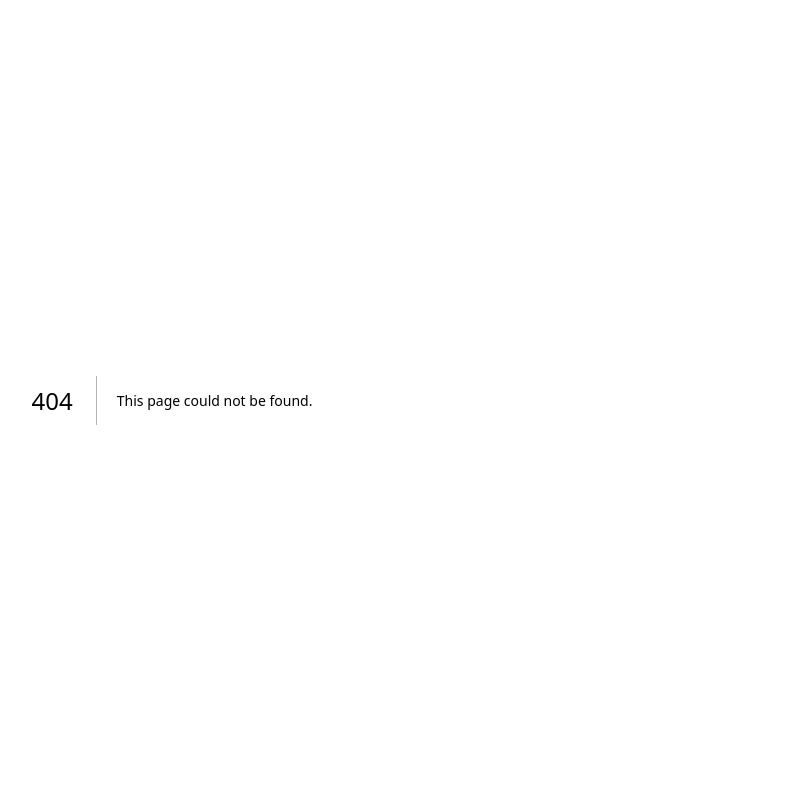
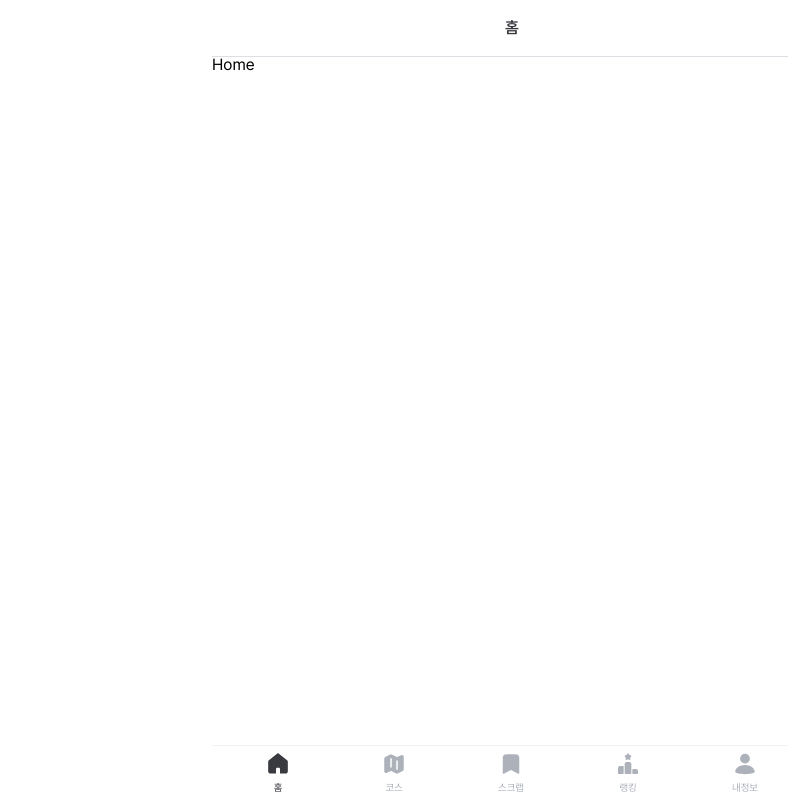
Before and after one commit to kakao-travel-mandi/mandi-frontend, a Next.js app: page /home in a window 1280 px wide. Before the commit this address had no page. Shown: the whole page, without its empty margins (128-916 px from the left). Built offline with nearby package versions, Linux system fonts and the light colour scheme.

Commit message:
feat: 공통 레이아웃 컴포넌트 개발 및 각 페이지별 적용

```diff
--- /dev/null
+++ b/src/app/(after-login)/course/page.tsx
@@ -0,0 +1,5 @@
+const Course = () => {
+  return <div>Course</div>;
+};
+
+export default Course;
--- /dev/null
+++ b/src/app/(after-login)/home/page.tsx
@@ -0,0 +1,11 @@
+import Layout from '@/components/layout';
+
+const Home = () => {
+  return (
+    <Layout isTopNav={true} isTabBar={true} back={false} title='홈'>
+      <div>Home</div>
+    </Layout>
+  );
+};
+
+export default Home;
--- /dev/null
+++ b/src/app/(after-login)/ranking/page.tsx
@@ -0,0 +1,5 @@
+const Ranking = () => {
+  return <div>Ranking</div>;
+};
+
+export default Ranking;
--- /dev/null
+++ b/src/app/(after-login)/scrap/page.tsx
@@ -0,0 +1,5 @@
+const Scrap = () => {
+  return <div>Scrap</div>;
+};
+
+export default Scrap;
--- a/src/components/common/tabbar/TabItem.tsx
+++ b/src/components/common/tabbar/TabItem.tsx
@@ -1,7 +1,6 @@
-import {useRef} from 'react';
-
 import {Tab} from '@headlessui/react';
 import classNames from 'classnames/bind';
+import {useRouter} from 'next/navigation';
 
 import styles from './TabItem.module.scss';
 
@@ -17,13 +16,13 @@ interface TabItemProps {
 }
 
 export const TabItem = ({title, icon, url, selected}: TabItemProps) => {
-  // const router = useRouter();
-  // const handleClick = () => router.push(url);
+  const router = useRouter();
+  const handleClick = () => router.push(url);
 
   return (
     <Tab
       className={cx(BLOCK, selected && `${BLOCK}--selected`)}
-      // onClick={handleClick}
+      onClick={handleClick}
     >
       <div
         className={cx(`${BLOCK}__icon`, selected && `${BLOCK}__icon--selected`)}
--- a/src/components/common/tabbar/index.tsx
+++ b/src/components/common/tabbar/index.tsx
@@ -2,8 +2,9 @@
 
 import {useEffect, useState} from 'react';
 
-import {Button, TabGroup, TabList} from '@headlessui/react';
+import {TabGroup, TabList} from '@headlessui/react';
 import classNames from 'classnames/bind';
+import {usePathname} from 'next/navigation';
 
 import Scrap from '@/assets/tabBar/icon-bookmark.svg';
 import Home from '@/assets/tabBar/icon-home.svg';
@@ -24,23 +25,32 @@ const tabData = [
   {id: 2, title: '코스', icon: <Course />, url: '/course'},
   {id: 3, title: '스크랩', icon: <Scrap />, url: '/scrap'},
   {id: 4, title: '랭킹', icon: <Ranking />, url: '/ranking'},
-  {id: 5, title: '내정보', icon: <User />, url: '/user'},
+  {id: 5, title: '내정보', icon: <User />, url: '/my-info'},
 ];
 
 interface TabBarProps {
   defaultIndex?: number;
+  className?: string;
   onChange?: (index: number) => void;
 }
 
-export const TabBar = ({defaultIndex = 0, onChange}: TabBarProps) => {
+export const TabBar = ({
+  defaultIndex = 0,
+  onChange,
+  className,
+}: TabBarProps) => {
+  const pathname = usePathname();
   const [selectedIndex, setSelectedIndex] = useState(defaultIndex);
 
   useEffect(() => {
-    setSelectedIndex(defaultIndex);
-  }, [defaultIndex]);
+    const currentPath = pathname;
+    const currentIndex = tabData.findIndex(tab => tab.url === currentPath);
+    if (currentIndex !== -1) {
+      setSelectedIndex(currentIndex);
+    }
+  }, [pathname]);
 
   const handleChange = (index: number) => {
-    // console.log('index', index);
     setSelectedIndex(index);
     onChange?.(index);
   };
@@ -49,7 +59,7 @@ export const TabBar = ({defaultIndex = 0, onChange}: TabBarProps) => {
     <TabGroup
       selectedIndex={selectedIndex}
       onChange={handleChange}
-      className={cx(BLOCK)}
+      className={cx(BLOCK, className)}
     >
       <TabList className={cx(`${BLOCK}__tab-list`)}>
         {tabData.map((item, index) => {
--- /dev/null
+++ b/src/components/layout/index.tsx
@@ -0,0 +1,36 @@
+import {ReactNode} from 'react';
+
+import classNames from 'classnames/bind';
+
+import {TabBar} from '../common/tabbar';
+import {TopNavBar} from '../common/top-navbar';
+
+import styles from './layout.module.scss';
+
+const cx = classNames.bind(styles);
+
+const BLOCK = 'layout';
+
+export const Layout = ({
+  back,
+  title,
+  isTopNav,
+  isTabBar,
+  children,
+}: {
+  back?: boolean;
+  title?: string;
+  isTopNav: boolean;
+  isTabBar: boolean;
+  children: ReactNode;
+}) => {
+  return (
+    <main className={cx(BLOCK)}>
+      {isTopNav && <TopNavBar back={back} title={title} />}
+      {children}
+      {isTabBar && <TabBar className={cx(`${BLOCK}__tabbar`)} />}
+    </main>
+  );
+};
+
+export default Layout;
--- /dev/null
+++ b/src/components/layout/layout.module.scss
@@ -0,0 +1,11 @@
+.layout {
+  height: 100dvh;
+  position: relative;
+
+  &__tabbar {
+    position: absolute;
+    bottom: 0;
+    left: 0;
+    right: 0;
+  }
+}
```
Also changed, not shown: src/app/(after-login)/my-info/page.tsx (added, +11 -0 lines), src/app/(before-login)/login/page.tsx (added, +19 -0 lines), src/app/page.module.scss (deleted, +0 -7 lines), src/app/page.tsx (deleted, +0 -8 lines).
